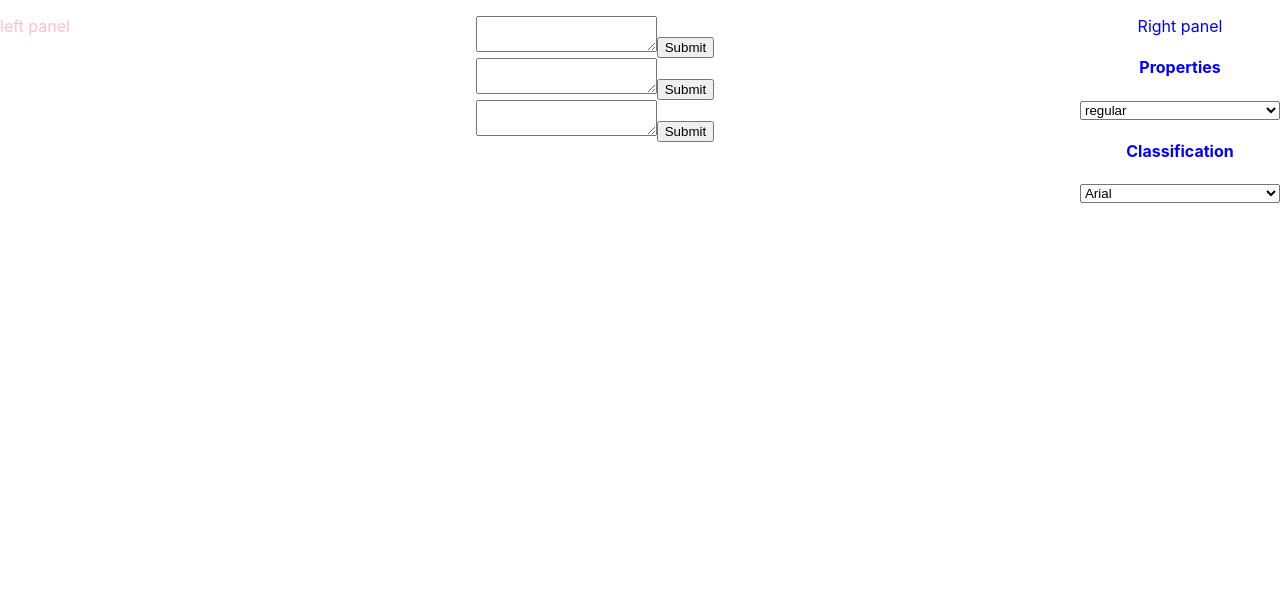
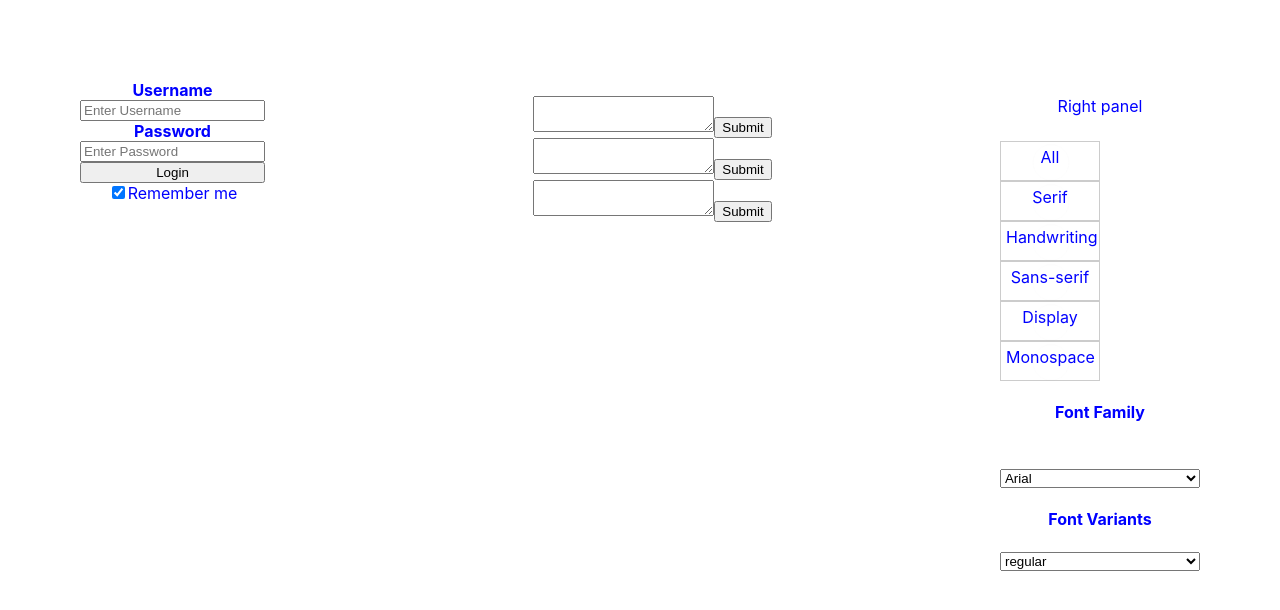
Before and after one commit to BandanaKM/google-fonts-app, a React (Create React App) app: page / in a window 1280 px wide. Shown: the top 610 px of the page. Built offline with nearby package versions, Linux system fonts and the light colour scheme.

Commit message:
add classification section

```diff
--- a/src/App.css
+++ b/src/App.css
@@ -3,4 +3,5 @@
   display: flex;
   flex-direction: row;
   justify-content: space-between;
+  padding: 80px;
 }
--- a/src/LeftPanel/index.js
+++ b/src/LeftPanel/index.js
@@ -5,7 +5,15 @@ class LeftPanel extends Component {
   render() {
     return (
       <div className="LeftPanel">
-        <p>left panel</p>
+        <label for="uname"><b>Username</b></label>
+        <input type="text" placeholder="Enter Username" name="uname" required />
+        <label for="psw"><b>Password</b></label>
+        <input type="password" placeholder="Enter Password" name="psw" required />
+        <button type="submit">Login</button>
+        <label>
+          <input type="checkbox" checked="checked" name="remember" />
+          Remember me
+        </label>
       </div>
     )
   }
--- a/src/LeftPanel/styles.css
+++ b/src/LeftPanel/styles.css
@@ -1,3 +1,5 @@
 .LeftPanel {
-  color: pink;
+  color: blue;
+  display: flex;
+  flex-direction: column;
 }
--- a/src/RightPanel/Classification/index.js
+++ b/src/RightPanel/Classification/index.js
@@ -4,14 +4,32 @@ import './styles.css';
 class Classification extends Component {
   render() {
     return(
-      <div className="classification">
-        <h4>Classification</h4>
-        <select name="classification" className="classificationSelect">
-        <option value="arial">Arial</option>
-        <option value="times">Times New Roman</option>
-        <option value="garamond">Garamond</option>
-        </select>
-      </div>
+      <ul className="classificationSelect">
+      <li>
+          <input type="radio" id="all" name="all" />
+          <label for="all">All</label>
+      </li>
+      <li>
+          <input type="radio" id="serif" name="all" />
+          <label for="serif">Serif</label>
+      </li>
+      <li>
+          <input type="radio" id="handwriting" name="all" />
+          <label for="handwriting">Handwriting</label>
+      </li>
+      <li>
+          <input type="radio" id="sans-serif" name="all" />
+          <label for="sans-serif">Sans-serif</label>
+      </li>
+      <li>
+          <input type="radio" id="display" name="all" />
+          <label for="display">Display</label>
+      </li>
+      <li>
+          <input type="radio" id="monospace" name="all" />
+          <label for="monospace">Monospace</label>
+      </li>
+      </ul>
     );
   }
 }
--- a/src/RightPanel/Classification/styles.css
+++ b/src/RightPanel/Classification/styles.css
@@ -1,3 +1,41 @@
 .classificationSelect {
-  width: 200px;
+  list-style-type:none;
+  margin:25px 0 0 0;
+  padding:0;
 }
+
+.classificationSelect li {
+  margin:0 5px 0 0;
+  width:100px;
+  height:40px;
+  position:relative;
+}
+
+.classificationSelect label, .classificationSelect input {
+  display:block;
+  position:absolute;
+  top:0;
+  left:0;
+  right:0;
+  bottom:0;
+}
+
+.classificationSelect input[type="radio"] {
+  opacity:0.011;
+  z-index:100;
+}
+
+.classificationSelect input[type="radio"]:checked + label {
+  background:yellow;
+}
+
+.classificationSelect label {
+  padding:5px;
+  border:1px solid #CCC;
+  cursor:pointer;
+  z-index:90;
+}
+
+.classificationSelect label:hover {
+  background:#DDD;
+}
--- /dev/null
+++ b/src/RightPanel/FontFamily/index.js
@@ -0,0 +1,19 @@
+import React, { Component } from 'react';
+import './styles.css';
+
+class FontFamily extends Component {
+  render() {
+    return(
+      <div className="classification">
+        <h4>Font Family</h4>
+        <select name="classification" className="classificationSelect">
+        <option value="arial">Arial</option>
+        <option value="times">Times New Roman</option>
+        <option value="garamond">Garamond</option>
+        </select>
+      </div>
+    );
+  }
+}
+
+export default FontFamily;
--- /dev/null
+++ b/src/RightPanel/FontFamily/styles.css
@@ -0,0 +1,3 @@
+.classificationSelect {
+  width: 200px;
+}
--- a/src/RightPanel/Properties/index.js
+++ b/src/RightPanel/FontVariants/index.js
@@ -1,11 +1,11 @@
 import React, { Component } from 'react';
 import './styles.css';
 
-class Properties extends Component {
+class FontVariants extends Component {
   render() {
     return(
       <div className="properties">
-        <h4>Properties</h4>
+        <h4>Font Variants</h4>
         <select name="property" className="propertiesSelect">
         <option value="regular">regular</option>
         <option value="bold">bold</option>
@@ -16,4 +16,4 @@ class Properties extends Component {
   }
 }
 
-export default Properties;
+export default FontVariants;
--- a/src/RightPanel/index.js
+++ b/src/RightPanel/index.js
@@ -1,15 +1,17 @@
 import React, { Component } from 'react';
 import './styles.css';
-import Properties from './Properties';
 import Classification from './Classification';
+import FontFamily from './FontFamily';
+import FontVariants from './FontVariants';
 
 class RightPanel extends Component {
   render() {
     return (
       <div className="RightPanel">
         <p>Right panel</p>
-        <Properties />
         <Classification />
+        <FontFamily />
+        <FontVariants />
       </div>
     )
   }
```
Also changed, not shown: src/RightPanel/FontVariants/styles.css (renamed from src/RightPanel/Properties/styles.css).
